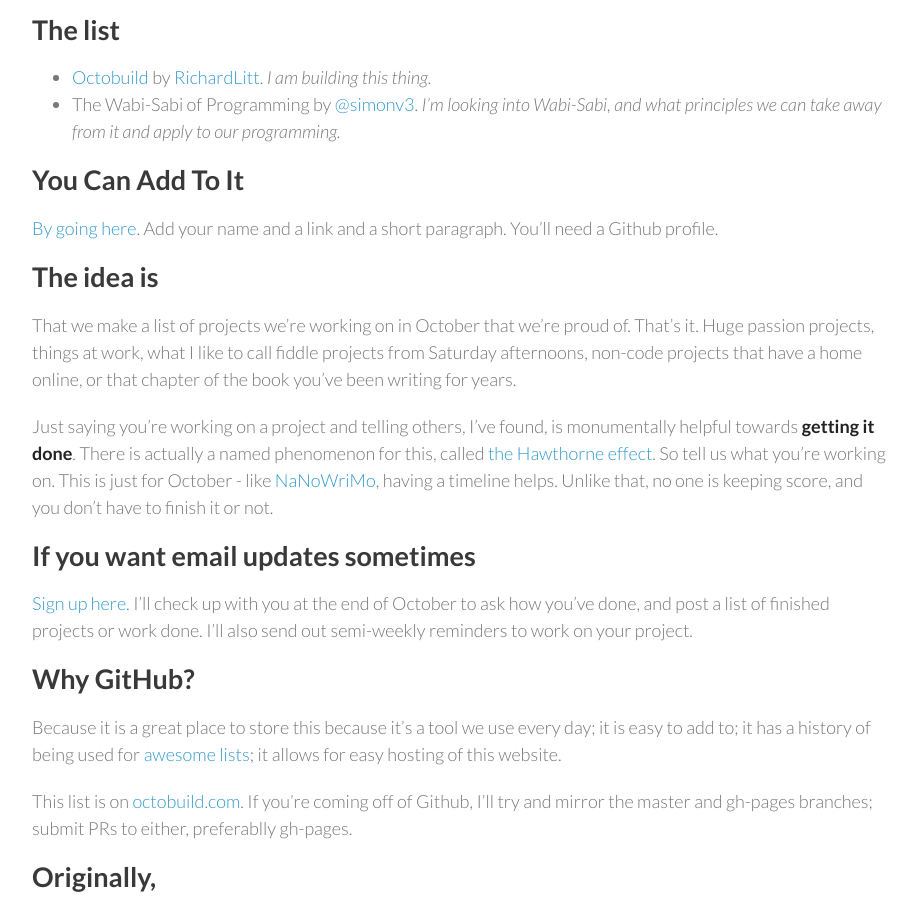
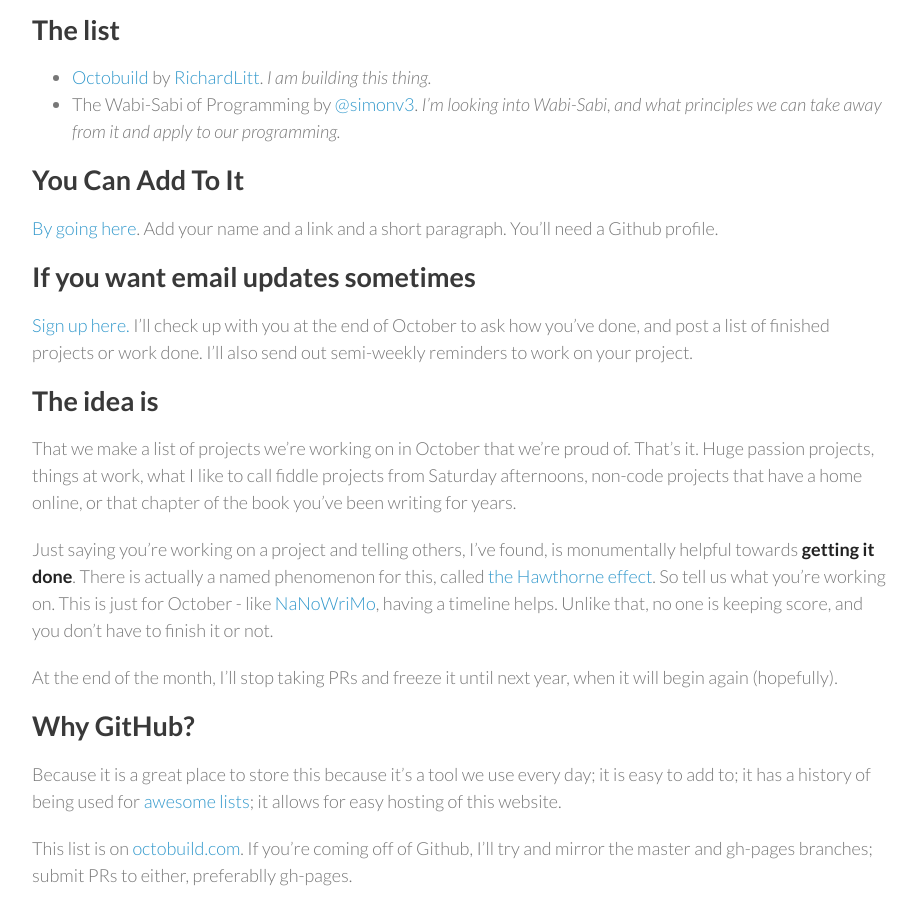
Before and after one commit to RichardLitt/octobuild, a Jekyll site: the page built from index.md, in a window 1280 px wide and 900 px high, scrolled down 495 px. Shown: the whole window, without its empty margins (178-1094 px from the left). Built offline with Jekyll 4.4.1, drawn with Linux system fonts in a browser that asks for light colours; Markdown is read by kramdown in place of the engine named in the settings.

```diff
--- a/index.md
+++ b/index.md
@@ -19,15 +19,17 @@ After all, we like sharing what we're tinkering with, right?
 
 [By going here](https://github.com/RichardLitt/octobuild/edit/gh-pages/index.md). Add your name and a link and a short paragraph. You'll need a Github profile.
 
+## If you want email updates sometimes
+
+[Sign up here.](http://eepurl.com/3O-JL) I'll check up with you at the end of October to ask how you've done, and post a list of finished projects or work done. I'll also send out semi-weekly reminders to work on your project.
+
 ## The idea is
 
 That we make a list of projects we're working on in October that we're proud of. That's it. Huge passion projects, things at work, what I like to call fiddle projects from Saturday afternoons, non-code projects that have a home online, or that chapter of the book you've been writing for years.
 
 Just saying you're working on a project and telling others, I've found, is monumentally helpful towards **getting it done**. There is actually a named phenomenon for this, called [the Hawthorne effect](https://en.wikipedia.org/wiki/Hawthorne_effect). So tell us what you're working on. This is just for October - like [NaNoWriMo](http://nanowrimo.org/), having a timeline helps. Unlike that, no one is keeping score, and you don't have to finish it or not.
 
-## If you want email updates sometimes
-
-[Sign up here.](http://eepurl.com/3O-JL) I'll check up with you at the end of October to ask how you've done, and post a list of finished projects or work done. I'll also send out semi-weekly reminders to work on your project.
+At the end of the month, I'll stop taking PRs and freeze it until next year, when it will begin again (hopefully).
 
 ## Why GitHub?
 
```
